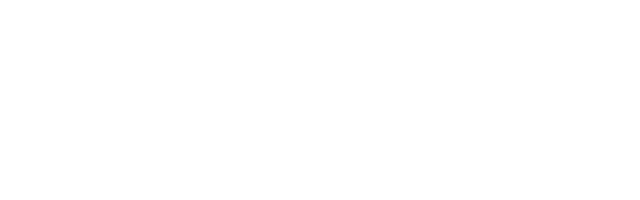
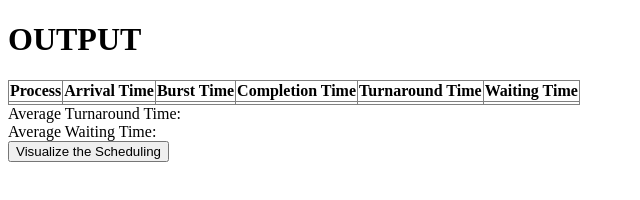
Before and after one commit to Maheshr52/CPU-Scheduling, a plain HTML site: page index.html in a window 1280 px wide. Shown: the whole page, without its empty margins (0-640 px from the left). Drawn offline with Linux system fonts and the light colour scheme.

Commit message:
HTML output container Partially Completed

```diff
--- a/index.html
+++ b/index.html
@@ -4,8 +4,46 @@
     <meta charset="UTF-8">
     <meta name="viewport" content="width=device-width, initial-scale=1.0">
     <title>Document</title>
+    <style>
+        table,thead,th{
+            border-collapse: collapse;
+        }
+    </style>
 </head>
 <body>
+<div id="outputCotainer">
+    <h1>OUTPUT</h1>
+    <div id="gantt">
 
+    </div>
+    <table border="1">
+
+        <thead>
+            <th>Process</th>
+            <th>Arrival Time</th>
+            <th>Burst Time</th>
+            <th>Completion Time</th>
+            <th>Turnaround Time</th>
+            <th>Waiting Time</th>
+        </thead>
+        <tr>
+            <td></td>
+            <td></td>
+            <td></td>
+            <td></td>
+            <td></td>
+            <td></td>
+        </tr>
+    </table>
+    <div id="tt">
+        Average Turnaround Time:
+    </div>
+    <div id="wt">
+        Average Waiting Time:
+    </div>
+    <button type="animate">Visualize the Scheduling</button>
+
+
+</div>
 </body>
 </html>
```
